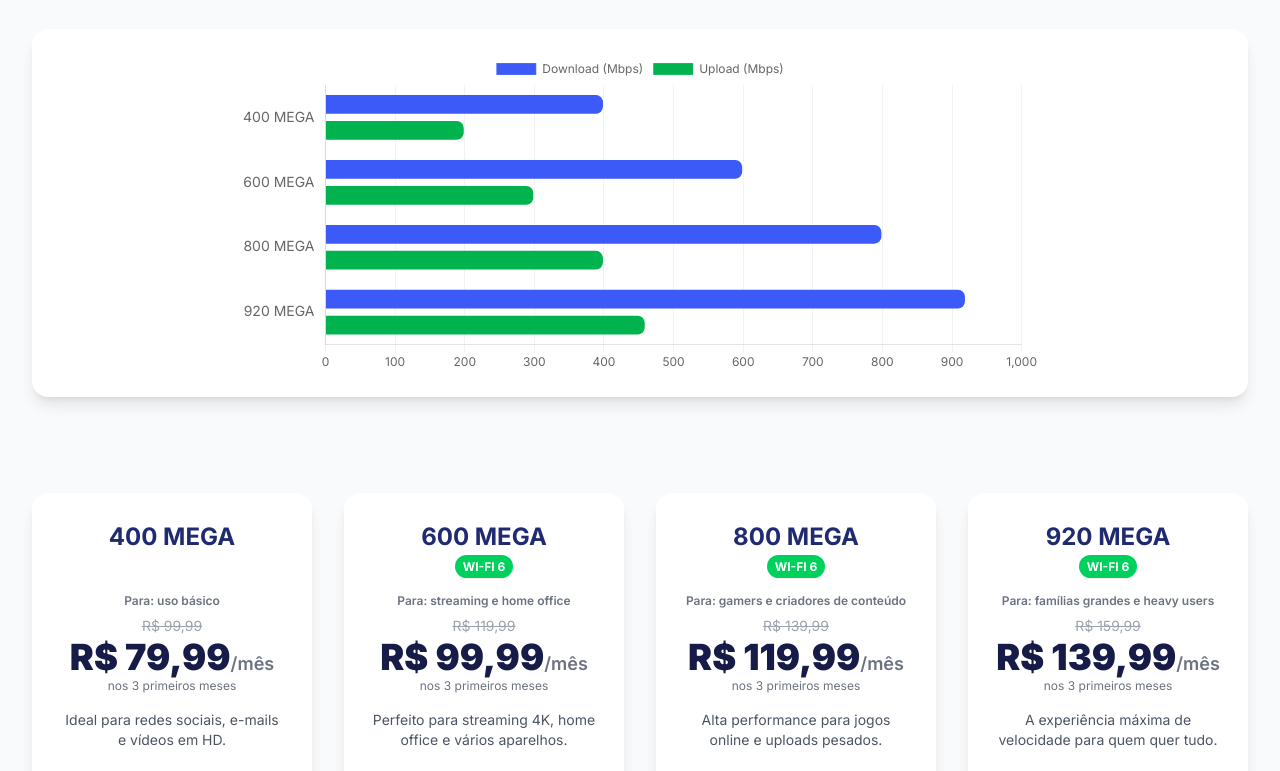
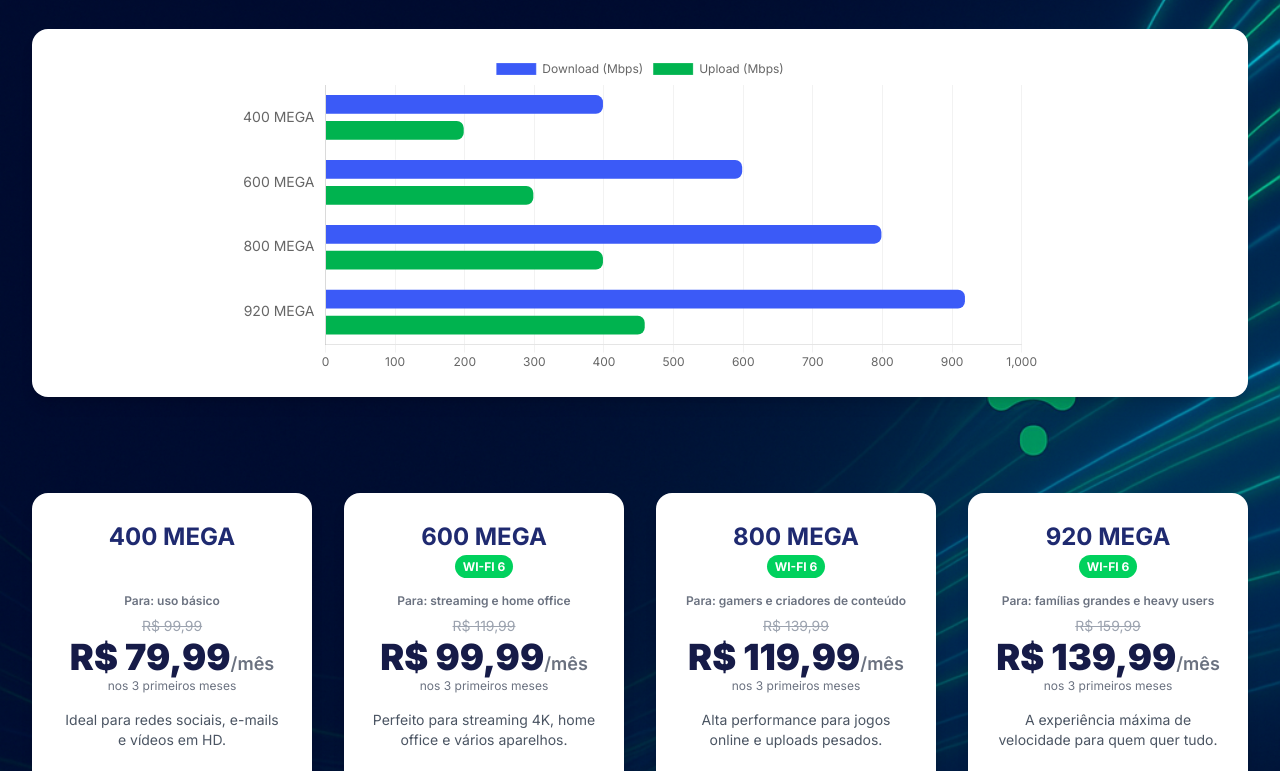
Before and after one commit to Eduardo-crf/GIGA, a plain HTML site: page index.html in a window 1280 px wide. Shown: the part 619-1390 px from the top of the page. Drawn offline with nearby package versions, Linux system fonts and the light colour scheme.

Commit message:
index.html

```diff
--- a/index.html
+++ b/index.html
@@ -65,7 +65,7 @@
 
         /* Estilos para a imagem de fundo */
         body.bg-fiber-optic {
-            background-image: url('./giga/bg.jpg');
+            background-image: url('gb.jpg');
             background-size: cover;
             background-position: center;
             background-attachment: fixed;
```
